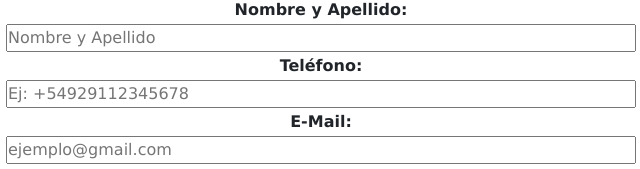
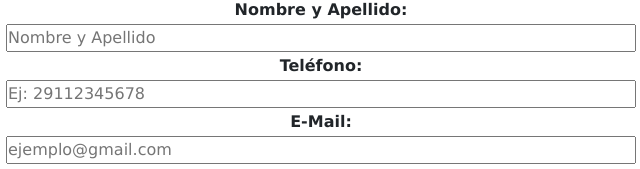
Before and after one commit to julianferrari/proyecto-ferrari, a plain HTML site: page pages/presupuesto.html in a window 1280 px wide. Shown: the part 623-792 px from the top of the page, 319-959 px from the left. Drawn offline with nearby package versions, Linux system fonts and the light colour scheme.

Commit message:
cambios en los formularios

```diff
--- a/pages/presupuesto.html
+++ b/pages/presupuesto.html
@@ -73,7 +73,7 @@
                     <label for="campo_nombre_pres">Nombre y Apellido:</label>
                     <input name="nombre" type="text" id="campo_nombre_pres" placeholder="Nombre y Apellido">
                     <label for="campo_tel_pres">Teléfono:</label>
-                    <input name="telefono" type="tel" id="campo_tel_pres" placeholder="Ej: +54929112345678">
+                    <input name="telefono" type="tel" id="campo_tel_pres" placeholder="Ej: 29112345678">
                     <label for="campo_mail_pres">E-Mail:</label>
                     <input name="email" type="email" id="campo_mail_pres" placeholder="ejemplo@gmail.com">
                     <label for="campo_empresa">Empresa:</label>
```
Also changed, not shown: pages/turno.html (+1 -1 lines).
